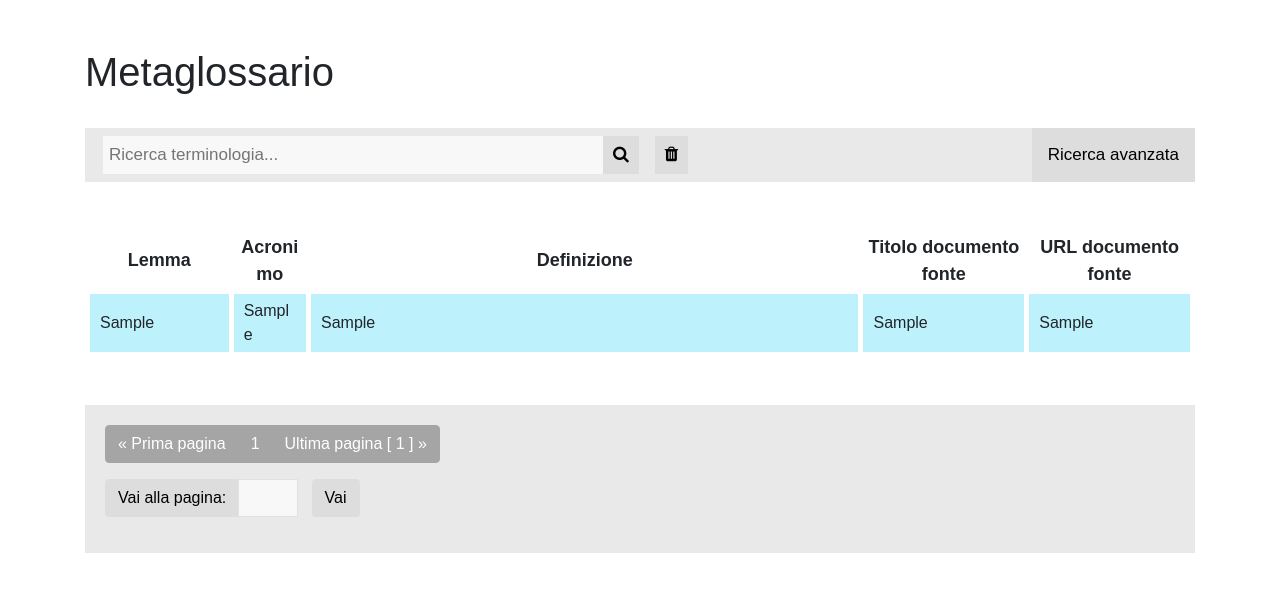
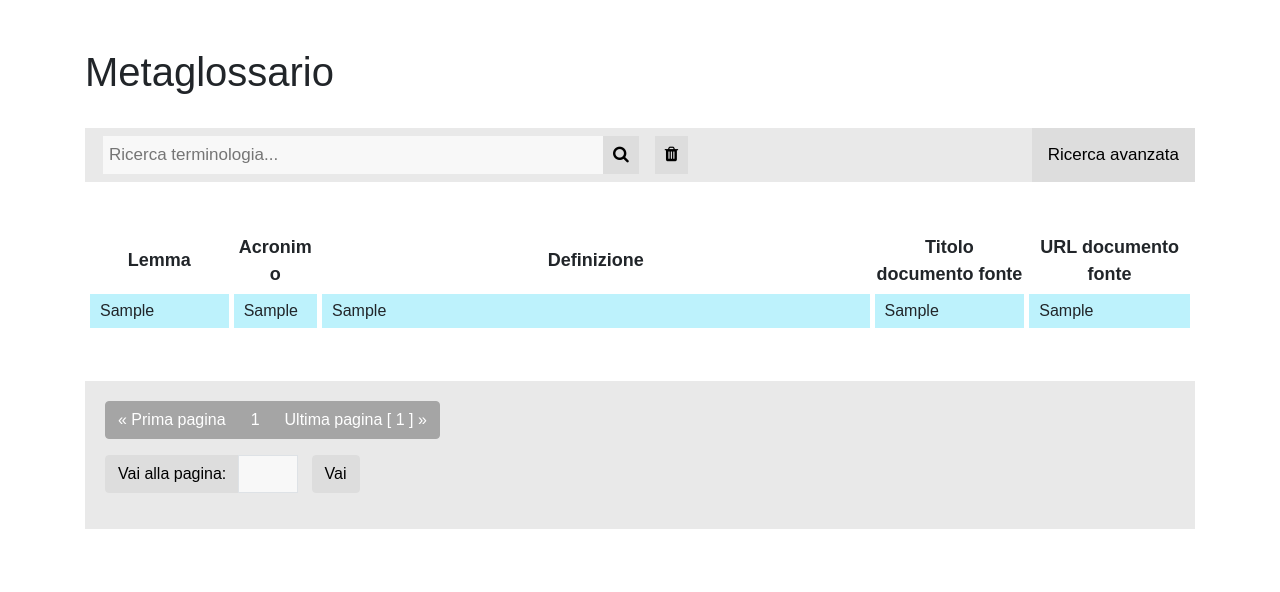
Before and after one commit to tommasosansone91/Metaglossario-Gestisco, a Django app: template app_metaglossario/templates/metaglossario.html in a window 1280 px wide. Shown: the part 56-648 px from the top of the page. Run offline with Django 3.2, Linux system fonts and the light colour scheme; the template is opened without the code that fills it: most values are stand-ins (such as "Sample title", 1, 10 or a date in 2020); parts of the project's set-up code (start-up, migrations or seed data) failed here and were passed over; some libraries are stand-ins or nearby versions.

Commit message:
query a 5 elementi e styling della tabella

```diff
--- a/static/css/metaglossario_style.css
+++ b/static/css/metaglossario_style.css
@@ -37,7 +37,7 @@ table {
 }
 
 #Acronimo_cell{
-  width: 7%;
+  width: 8%;
   word-wrap:break-word;
 }
 
@@ -47,7 +47,7 @@ table {
 }
 
 #Titolo_documento_fonte_cell{
-  width: 15%;
+  width: 14%;
   word-wrap:break-word;
 }
 
```
